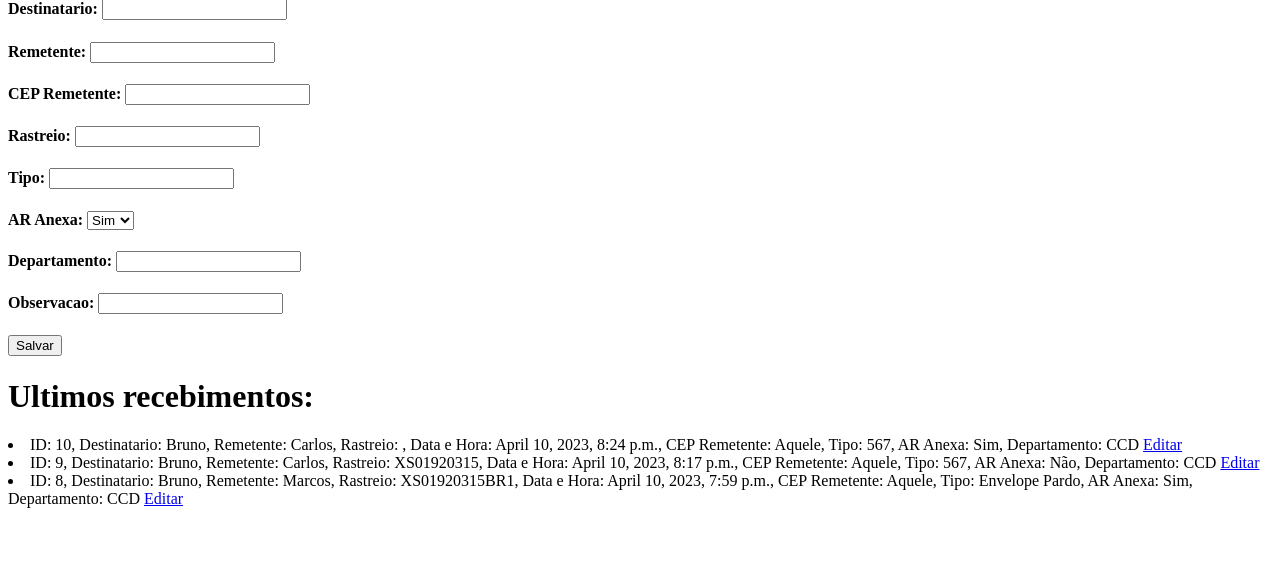
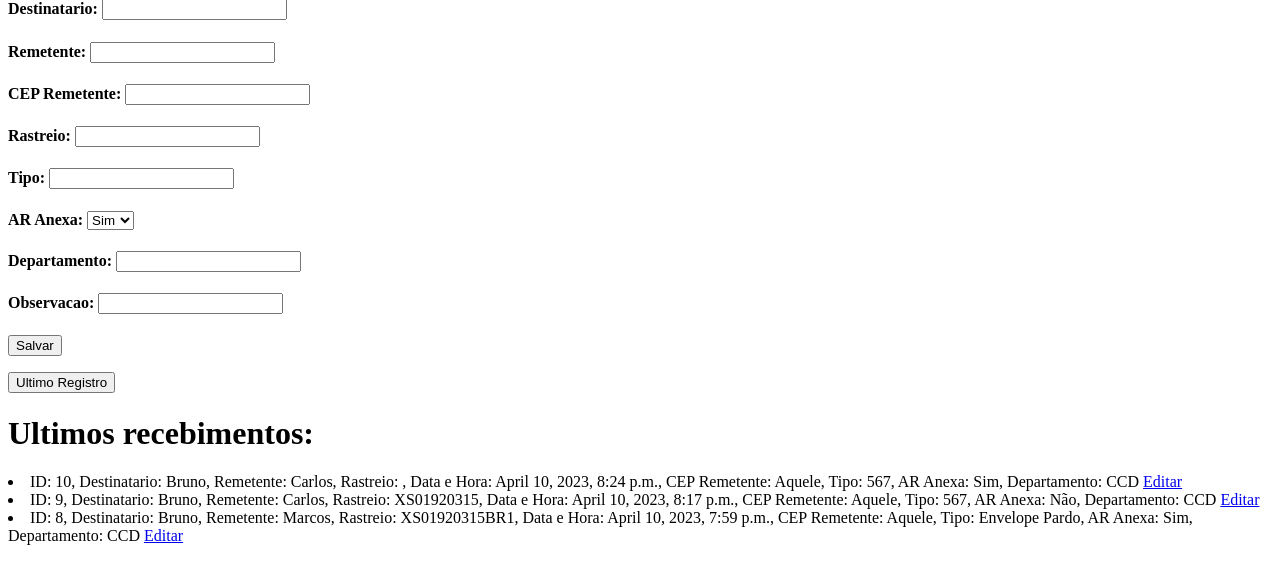
Before and after one commit to lopsbdc/Sistema-Malote, a Django app: page /recebimentos/ in a window 1280 px wide. Shown: the part 57-641 px from the top of the page. Run offline with Django 4.2, Linux system fonts and the light colour scheme; data comes from the database, SQL or seed files in the repository; both versions use the stored data as it was after the commit.

Commit message:
algumas funcoes adicionadas, bugs corrigidos

```diff
--- a/envios/models.py
+++ b/envios/models.py
@@ -8,7 +8,7 @@ from django.utils import timezone
 class Envio(models.Model):
     destinatario = models.CharField(max_length=100, null=False)
     remetente = models.CharField(max_length=100)
-    rastreio = models.CharField(max_length=100, unique=True)
+    rastreio = models.CharField(max_length=100, unique=True, blank=True)
     cep = models.CharField(max_length=100)
     departamento = models.CharField(max_length=100)
     servico = models.CharField(max_length=100)
--- a/recebimentos/models.py
+++ b/recebimentos/models.py
@@ -9,7 +9,7 @@ class Recebidos(models.Model):
     tipo = models.CharField(max_length=100,null=True)
     remetente = models.CharField(max_length=100,null=True)
     cep_remetente = models.CharField(max_length=100,null=True)
-    rastreio = models.CharField(max_length=100,null=True, unique=True)
+    rastreio = models.CharField(max_length=100,null=True, unique=True, blank=True)
     ar_anexa = models.CharField(max_length=100,null=True)
     departamento = models.CharField(max_length=100,null=True)
     data_recebimento = models.DateTimeField (default=timezone.now, blank=True)
--- a/recebimentos/templates/atualizar_recebido.html
+++ b/recebimentos/templates/atualizar_recebido.html
@@ -7,7 +7,7 @@
             <h5> Destinatario: <input type="text" name="destinatario" value="{{recebido.destinatario}}"> </h5>
             <h5> Remetente: <input type="text" name="remetente" value="{{recebido.remetente}}"> </h5>
             <h5> CEP Remetente: <input type="text" name="cep_remetente" value="{{recebido.cep_remetente}}"> </h5>
-            <h5> Rastreio: <input type="text" name="rastreio" value="{{recebido.rastreio}}"> </h5>
+            <h5> Rastreio: <input type="text" name="rastreio" value="{{recebido.rastreio}}" required> </h5>
             <h5> Tipo: <input type="text" name="tipo" value="{{recebido.tipo}}"> </h5>
             <h5> AR Anexa: <select name="ar_anexa" value="{{recebido.ar_anexa}}">
                 <option value="Sim"> Sim </option>
--- a/recebimentos/templates/cadastro.html
+++ b/recebimentos/templates/cadastro.html
@@ -1,24 +1,39 @@
 <body>
+
+    <script>
+        function ultimo() {
+          document.getElementById("dest").setAttribute("value", "{{ultimo_registro.destinatario}}");
+          document.getElementById("rem").setAttribute("value", "{{ultimo_registro.remetente}}");
+          document.getElementById("cep").setAttribute("value", "{{ultimo_registro.cep_remetente}}");
+          document.getElementById("tip").setAttribute("value", "{{ultimo_registro.tipo}}");
+          document.getElementById("ar").setAttribute("value", "{{ultimo_registro.ar_anexa}}");
+          document.getElementById("dep").setAttribute("value", "{{ultimo_registro.departamento}}");
+          document.getElementById("ob").setAttribute("value", "{{ultimo_registro.observacao}}");
+        }
+      </script>
+
 
     <h2>Realizar um novo recebimento? </h2>
 
     <form action="{% url 'salvar_recebimento' %}" method="POST">
         {% csrf_token %}
-        <h4>Destinatario: <input type="text" name="destinatario"></h4>
-        <h4>Remetente: <input type="text" name="remetente"></h4>
-        <h4>CEP Remetente: <input type="text" name="cep_remetente"></h4>
-        <h4>Rastreio: <input type="text" name="rastreio"></h4>
-        <h4>Tipo: <input type="text" name="tipo"></h4>
-        <h4>AR Anexa: <select name="ar_anexa">
+        <h4>Destinatario: <input id='dest' type="text" name="destinatario"></h4>
+        <h4>Remetente: <input id='rem' type="text" name="remetente"></h4>
+        <h4>CEP Remetente: <input id='cep' type="text" name="cep_remetente"></h4>
+        <h4>Rastreio: <input type="text" name="rastreio" required></h4>
+        <h4>Tipo: <input id='tip' type="text" name="tipo"></h4>
+        <h4>AR Anexa: <select id='ar' name="ar_anexa">
                         <option value="Sim"> Sim </option>
                         <option value="Não"> Não </option>
                     </select>
         </h4>
-        <h4>Departamento: <input type="text" name="departamento"></h4>
-        <h4>Observacao: <input type="text" name="obs"></h4>
+        <h4>Departamento: <input id='dep' type="text" name="departamento"></h4>
+        <h4>Observacao: <input id='ob' type="text" name="obs"></h4>
 
         <button type="submit">Salvar</button>
     </form>
+
+    <button onclick="ultimo()">Ultimo Registro</button>
 
     <p> </p>
 
--- a/recebimentos/views.py
+++ b/recebimentos/views.py
@@ -6,7 +6,8 @@ from datetime import datetime
 
 def cadastro(request):
     ultimos_registros = Recebidos.objects.all().order_by('-id')[:3]
-    return render(request, 'cadastro.html', {'ultimos_registros': ultimos_registros})
+    ultimo_registro = Recebidos.objects.all().last()
+    return render(request, 'cadastro.html', {'ultimos_registros': ultimos_registros, 'ultimo_registro': ultimo_registro})
 
 
 def salvar_recebimento(request):
```
Also changed, not shown: ToDo.txt (+10 -5 lines), db.sqlite3.
